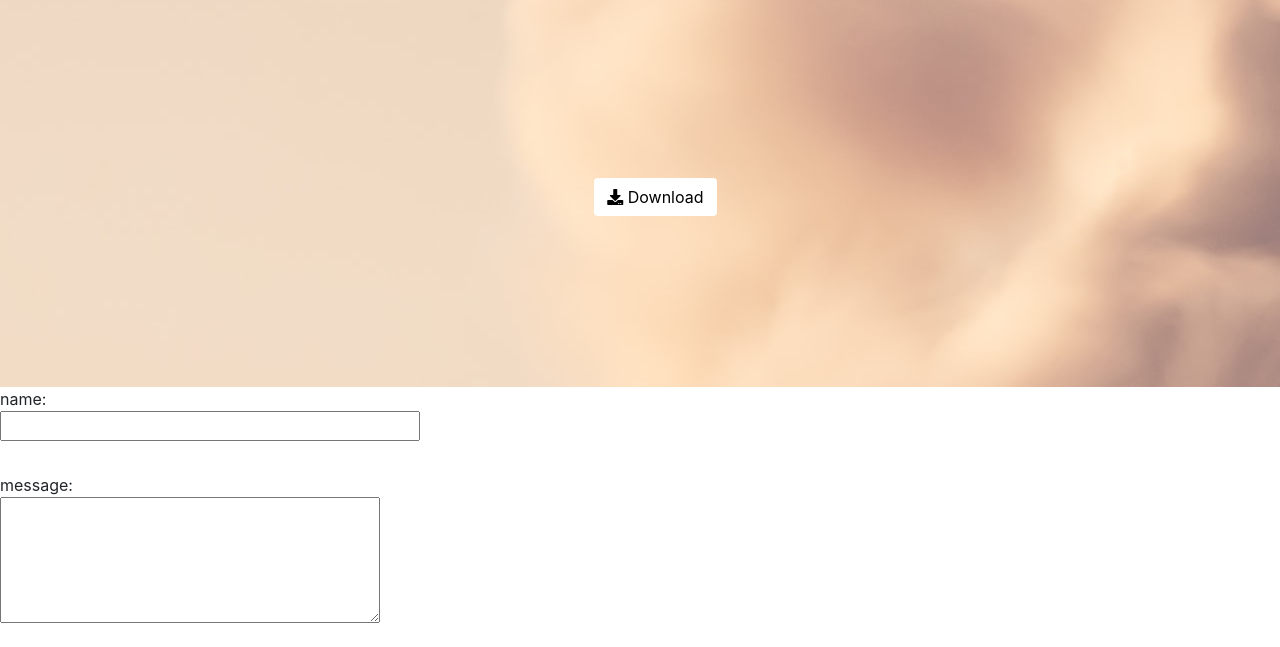
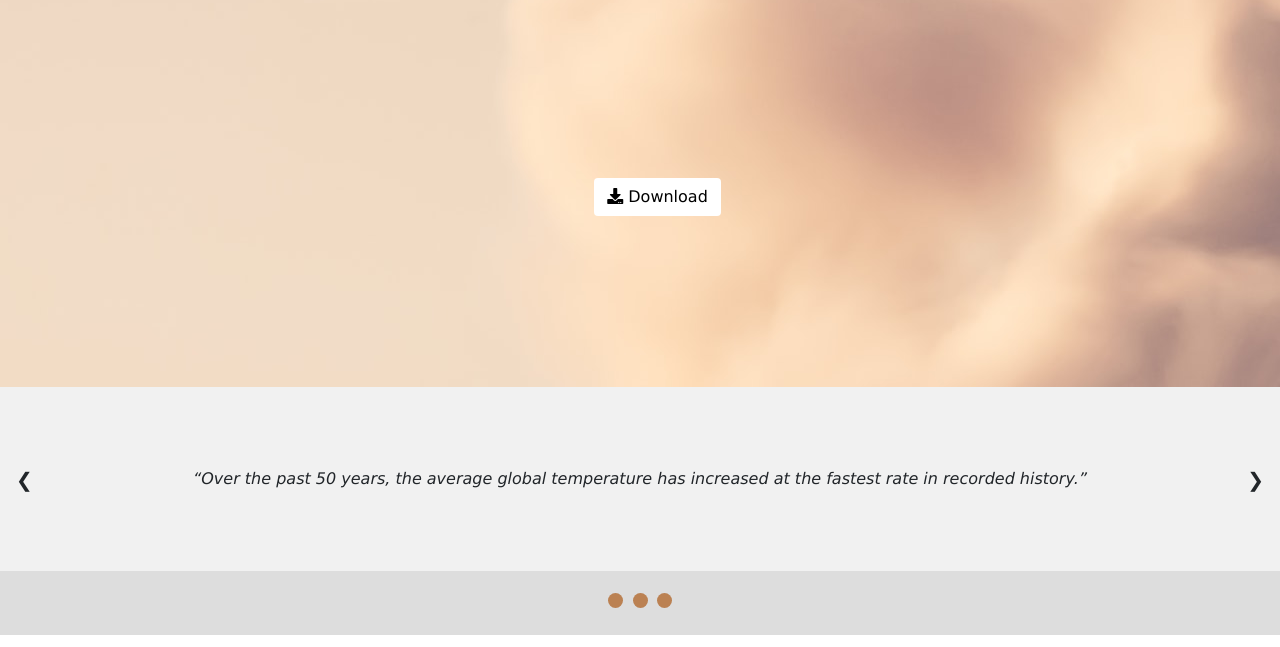
Before and after one commit to hughwilliams1/XDaysLeft, a plain HTML site: page src/download.html in a window 1280 px wide. Shown: the part 120-767 px from the top of the page. Drawn offline with nearby package versions, Linux system fonts and the light colour scheme.

Commit message:
removed comment section added facts

```diff
--- a/src/download.html
+++ b/src/download.html
@@ -54,19 +54,143 @@
         </div>
     </nav>
 
+
     <!-- Download -->
     <div class="screenshot">
             <a href="https://github.com/hughwilliams1/XDaysLeft"><button class="btn"><i class="fa fa-download"></i> Download</button></a>
     </div>
 
-    <form action="" method="post" id="com">
-        <label> name:<br><input type="text" name="name" size="36"></label><br></br>
-        <label> message: <br><textarea cols="35" rows="5" name="mes"></textarea></label><br></br>
-        <input type="submit" name="submit" value="Submit" class="texty">
 
-    </form>
+    <!--facts carousel-->
+
+    <head>
+    <meta name="viewport" content="width=device-width, initial-scale=1">
+    <style>
+    * {box-sizing: border-box}
+    body {font-family: Verdana, sans-serif; margin:0}
+
+    /*slideshow container*/
+    .slideshow-container {
+      position: relative;
+      background: #f1f1f1f1;
+    }
+
+    /* Slides */
+    .mySlides {
+      display: none;
+      padding: 80px;
+      text-align: center;
+    }
+
+    /* Next & previous buttons */
+    .prev, .next {
+      cursor: pointer;
+      position: absolute;
+      top: 50%;
+      width: auto;
+      margin-top: -30px;
+      padding: 16px;
+      color: rgb(187, 129, 82);
+      font-weight: bold;
+      font-size: 20px;
+      border-radius: 0 3px 3px 0;
+      user-select: none;
+    }
+
+    /* Position the "next button" to the right */
+    .next {
+      position: absolute;
+      right: 0;
+      border-radius: 3px 0 0 3px;
+    }
 
 
+    /* The dot/bullet/indicator container */
+    .dot-container {
+        text-align: center;
+        padding: 20px;
+        background: rgb(221, 221, 221);
+    }
+
+    /* The dots/bullets/indicators */
+    .dot {
+      cursor: pointer;
+      height: 15px;
+      width: 15px;
+      margin: 0 2px;
+      background-color: rgb(187, 129, 82);
+      border-radius: 50%;
+      display: inline-block;
+      transition: background-color 0.6s ease;
+    }
+
+
+    q {font-style: italic;}
+
+    </style>
+    </head>
+    <body>
+
+    <div class="slideshow-container">
+
+    <div class="mySlides">
+      <q>Over the past 50 years, the average global temperature has increased at the fastest rate in recorded history.</q>
+    </div>
+
+    <div class="mySlides">
+      <q>With the start of industry in the 1700's, humans began emitting more fossil fuels from coal, oil, and gas to run our cars, trucks, and factories.</q>
+    </div>
+
+    <div class="mySlides">
+      <q>There is more carbon dioxide in the atmosphere today than at any point in the last 800,000 years.</q>
+    </div>
+
+    <a class="prev" onclick="plusSlides(-1)">❮</a>
+    <a class="next" onclick="plusSlides(1)">❯</a>
+
+    </div>
+
+    <div class="dot-container">
+      <span class="dot" onclick="currentSlide(1)"></span>
+      <span class="dot" onclick="currentSlide(2)"></span>
+      <span class="dot" onclick="currentSlide(3)"></span>
+    </div>
+
+    <script>
+    var slideIndex = 1;
+    showSlides(slideIndex);
+
+    function plusSlides(n) {
+      showSlides(slideIndex += n);
+    }
+
+    function currentSlide(n) {
+      showSlides(slideIndex = n);
+    }
+
+    function showSlides(n) {
+      var i;
+      var slides = document.getElementsByClassName("mySlides");
+      var dots = document.getElementsByClassName("dot");
+      if (n > slides.length) {slideIndex = 1}
+      if (n < 1) {slideIndex = slides.length}
+      for (i = 0; i < slides.length; i++) {
+          slides[i].style.display = "none";
+      }
+      for (i = 0; i < dots.length; i++) {
+          dots[i].className = dots[i].className.replace(" active", "");
+      }
+      slides[slideIndex-1].style.display = "block";
+      dots[slideIndex-1].className += " active";
+    }
+    </script>
+
+    </body>
+
+
+
+
+    <!--image section-->
     <div class="gallery">
         <div class="row" id="game-screenshots">
             <div class="card-hover col-xs-4 col-sm-4 col-md-4 col-lg-4">
```
